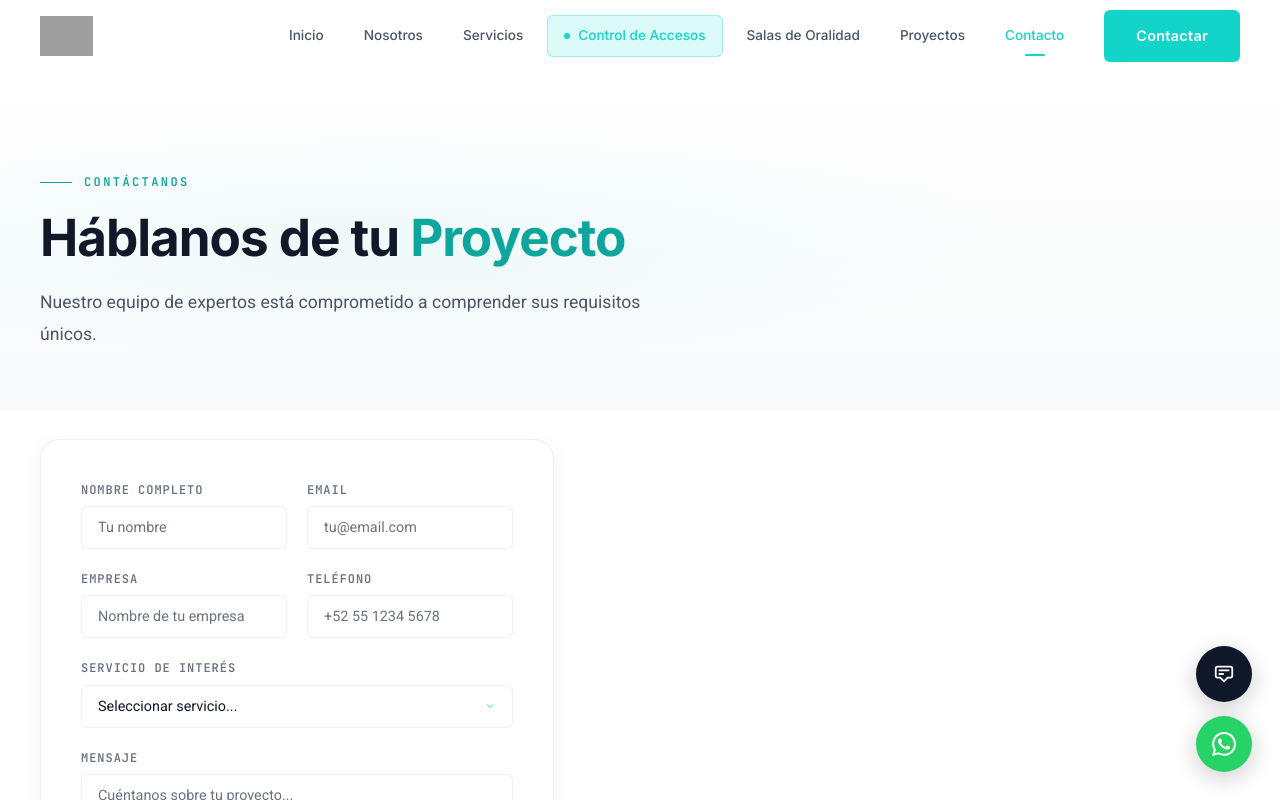
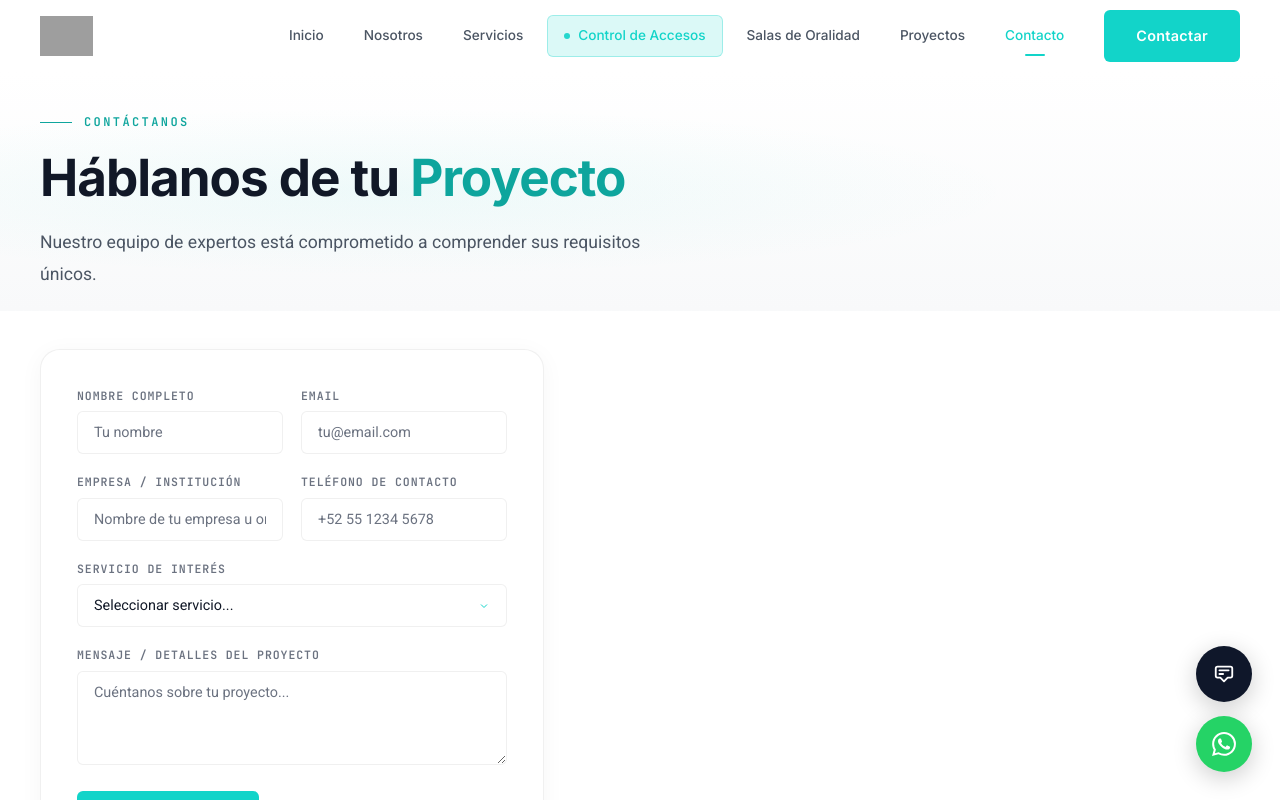
Before and after one commit to LucaFront-End/blegam, a React (Vite) app: page /contacto in a window 1280 px wide. Shown: the top 800 px of the page. Built offline with nearby package versions, Linux system fonts and the light colour scheme; grey boxes are pictures that could not be loaded; what @wix/sdk would draw is missing.

Commit message:
fix(contact): align top padding to prevent layout drop and support dynamic origen query parameter

```diff
--- a/src/pages/Contact.css
+++ b/src/pages/Contact.css
@@ -1,8 +1,15 @@
-.page-contact { padding-top: var(--nav-height); }
+/* ═══════════════════════════════════════════════════
+   BLEGAM — Contact Page Styles
+   ═══════════════════════════════════════════════════ */
+
+.page-contact {
+  padding-top: var(--nav-height);
+  min-height: 100vh;
+}
 
 .contact-hero {
   position: relative;
-  padding: 100px 0 60px;
+  padding: 40px 0 20px;
   overflow: hidden;
 }
 
@@ -15,29 +22,48 @@
   z-index: 0;
 }
 
-.contact-hero .container { position: relative; z-index: 1; }
+.contact-hero .container {
+  position: relative;
+  z-index: 1;
+}
 
-.contact-content { padding: 0 0 100px; }
+.contact-content {
+  padding: 10px 0 80px;
+}
 
 .contact-grid {
   display: grid;
-  grid-template-columns: 1.4fr 1fr;
-  gap: 40px;
+  grid-template-columns: 1.35fr 1fr;
+  gap: 32px;
   align-items: start;
 }
 
-.contact-form-wrap { padding: 40px; }
+.contact-form-wrap {
+  padding: 36px;
+}
 
-.contact-form { display: flex; flex-direction: column; gap: 20px; }
+.contact-form {
+  display: flex;
+  flex-direction: column;
+  gap: 18px;
+}
 
-.form-row { display: grid; grid-template-columns: 1fr 1fr; gap: 20px; }
+.form-row {
+  display: grid;
+  grid-template-columns: 1fr 1fr;
+  gap: 18px;
+}
 
-.form-group { display: flex; flex-direction: column; gap: 6px; }
+.form-group {
+  display: flex;
+  flex-direction: column;
+  gap: 6px;
+}
 
 .form-group label {
   font-family: var(--font-mono);
-  font-size: 0.75rem;
-  font-weight: 600;
+  font-size: 0.72rem;
+  font-weight: 700;
   letter-spacing: 0.08em;
   text-transform: uppercase;
   color: var(--text-tertiary);
@@ -76,43 +102,80 @@
   padding-right: 40px;
 }
 
-.form-submit { align-self: flex-start; margin-top: 8px; }
+.form-submit {
+  align-self: flex-start;
+  margin-top: 8px;
+}
 
 .contact-success {
   text-align: center;
-  padding: 60px 20px;
+  padding: 50px 20px;
 }
 
 .success-icon {
-  width: 64px; height: 64px;
+  width: 64px;
+  height: 64px;
   border-radius: 50%;
   background: var(--accent-glow);
   border: 2px solid var(--accent-primary);
-  display: flex; align-items: center; justify-content: center;
-  font-size: 1.8rem; color: var(--accent-primary);
+  display: flex;
+  align-items: center;
+  justify-content: center;
+  font-size: 1.8rem;
+  color: var(--accent-primary);
   margin: 0 auto 20px;
 }
 
-.contact-success h3 { font-size: 1.5rem; margin-bottom: 8px; }
-.contact-success p { color: var(--text-secondary); }
+.contact-success h3 {
+  font-size: 1.5rem;
+  margin-bottom: 8px;
+}
 
-.info-card { padding: 32px; }
-.info-card h3 { font-size: 1.1rem; margin-bottom: 24px; color: var(--text-primary); }
+.contact-success p {
+  color: var(--text-secondary);
+}
 
-.info-items { display: flex; flex-direction: column; gap: 16px; }
+.info-card {
+  padding: 32px;
+}
+
+.info-card h3 {
+  font-size: 1.1rem;
+  margin-bottom: 24px;
+  color: var(--text-primary);
+}
+
+.info-items {
+  display: flex;
+  flex-direction: column;
+  gap: 16px;
+}
 
 .info-item {
-  display: flex; align-items: center; gap: 16px;
+  display: flex;
+  align-items: center;
+  gap: 16px;
   padding: 12px 16px;
   border-radius: var(--radius-sm);
   transition: background var(--duration-fast);
+  color: inherit;
+  text-decoration: none;
 }
 
-.info-item:hover { background: var(--bg-glass-light); }
+.info-item:hover {
+  background: var(--bg-glass-light);
+}
 
-.info-icon { font-size: 1.4rem; flex-shrink: 0; }
+.info-icon {
+  font-size: 1.4rem;
+  flex-shrink: 0;
+}
 
-.info-item div { display: flex; flex-direction: column; gap: 2px; }
+.info-item div {
+  display: flex;
+  flex-direction: column;
+  gap: 2px;
+}
 
 .info-label {
   font-family: var(--font-mono);
@@ -122,9 +185,16 @@
   color: var(--text-tertiary);
 }
 
-.info-value { font-size: 0.9rem; color: var(--text-secondary); }
+.info-value {
+  font-size: 0.9rem;
+  color: var(--text-secondary);
+}
 
 @media (max-width: 900px) {
-  .contact-grid { grid-template-columns: 1fr; }
-  .form-row { grid-template-columns: 1fr; }
+  .contact-grid {
+    grid-template-columns: 1fr;
+  }
+  .form-row {
+    grid-template-columns: 1fr;
+  }
 }
--- a/src/pages/Contact.jsx
+++ b/src/pages/Contact.jsx
@@ -2,7 +2,6 @@ import { useState, useEffect } from 'react';
 import { Helmet } from 'react-helmet-async';
 import { useSearchParams } from 'react-router-dom';
 import { brand } from '../data/content';
-import { useScrollReveal } from '../hooks/useScrollReveal';
 import { fetchAllLandings } from '../lib/landingService';
 import './Contact.css';
 
@@ -10,28 +9,50 @@ export default function Contact() {
   const [searchParams] = useSearchParams();
   const queryCiudad = searchParams.get('ciudad');
   const queryType = searchParams.get('type');
+  const queryOrigen = searchParams.get('origen');
+
   const [activeLanding, setActiveLanding] = useState(null);
 
   const [form, setForm] = useState({ name:'', email:'', company:'', phone:'', service:'', message:'' });
   const [submitted, setSubmitted] = useState(false);
   const [sending, setSending] = useState(false);
-  const heroRef = useScrollReveal();
 
   useEffect(() => {
+    const origen = queryOrigen || queryType;
+    let initialService = '';
+    let initialMessage = '';
+
+    if (origen === 'salas') {
+      initialService = 'Justicia Digital / Salas de Oralidad';
+      initialMessage = 'Hola, me interesa una cotización para proyecto de Salas de Juicios Orales.';
+    } else if (origen === 'control-accesos' || origen === 'accesos') {
+      initialService = 'Seguridad Integral / Control de Accesos';
+      initialMessage = 'Hola, me interesa una cotización para sistema de Control de Accesos.';
+    } else if (origen === 'servicios') {
+      initialService = 'Ingeniería y Software';
+      initialMessage = 'Hola, me interesa una consulta sobre servicios de ingeniería e infraestructura IT.';
+    }
+
     if (queryCiudad) {
       fetchAllLandings().then(list => {
-        const found = list.find(l => l.ciudad === queryCiudad && l.type === queryType);
+        const found = list.find(l => l.ciudad === queryCiudad && (l.type === queryType || l.type === queryOrigen));
         if (found) {
           setActiveLanding(found);
           setForm(prev => ({
             ...prev,
-            service: found.type === 'salas' ? 'Justicia Digital / Salas de Oralidad' : 'Ingeniería y Software',
+            service: found.type === 'salas' ? 'Justicia Digital / Salas de Oralidad' : 'Seguridad Integral / Control de Accesos',
             message: `Hola, me interesa una cotización para la zona de ${found.ciudad}, ${found.estado}.`
           }));
         }
       });
+    } else if (initialService) {
+      setForm(prev => ({
+        ...prev,
+        service: initialService,
+        message: prev.message || initialMessage
+      }));
     }
-  }, [queryCiudad, queryType]);
+  }, [queryCiudad, queryType, queryOrigen]);
 
   const handleChange = (e) => setForm({ ...form, [e.target.name]: e.target.value });
 
@@ -39,15 +60,19 @@ export default function Contact() {
     e.preventDefault();
     setSending(true);
 
+    const origenRef = queryOrigen || queryType || 'Directo';
+
     const body = new FormData();
     body.append('Nombre', form.name);
     body.append('Email', form.email);
     body.append('Empresa', form.company);
     body.append('Teléfono', form.phone);
     body.append('Servicio de interés', form.service);
+    body.append('Origen / Referencia', origenRef);
     body.append('Mensaje', form.message);
-    // FormSubmit config — clean email, no template, Spanish subject
-    body.append('_subject', 'Nueva solicitud de cotización desde blegam.com');
+
+    // FormSubmit config
+    body.append('_subject', `Nueva solicitud de cotización [Origen: ${origenRef.toUpperCase()}] desde blegam.com`);
     body.append('_captcha', 'false');
     body.append('_template', 'table');
     body.append('_autoresponse', 'Gracias por contactar a Blegam Corp. Hemos recibido tu solicitud y un ejecutivo te contactará en las próximas 24 horas.');
@@ -65,35 +90,67 @@ export default function Contact() {
     }
   };
 
+  const currentOrigen = queryOrigen || queryType;
+
   return (
     <main className="page-contact">
       <Helmet>
-        <title>{activeLanding ? `${activeLanding.seoTitle} | Contacto` : 'Contacto Blegam Corp | Cotiza tu Proyecto de IT o Sala de Juicios Orales'}</title>
-        <meta name="description" content={activeLanding ? activeLanding.seoDescription : 'Solicita una cotización con Blegam Corp para instalación de Salas de Juicios Orales, infraestructura tecnológica e implementación de IT para empresas, corporativos e instituciones.'} />
+        <title>
+          {activeLanding
+            ? `${activeLanding.seoTitle} | Contacto`
+            : currentOrigen === 'salas'
+            ? 'Contacto | Cotizar Salas de Juicios Orales | Blegam Corp'
+            : currentOrigen === 'control-accesos' || currentOrigen === 'accesos'
+            ? 'Contacto | Cotizar Control de Accesos | Blegam Corp'
+            : 'Contacto Blegam Corp | Cotiza tu Proyecto de IT'}
+        </title>
+        <meta
+          name="description"
+          content={activeLanding
+            ? activeLanding.seoDescription
+            : 'Solicita una cotización con Blegam Corp para instalación de Salas de Juicios Orales, infraestructura tecnológica e implementación de IT para empresas.'}
+        />
       </Helmet>
 
-      <section className="contact-hero" ref={heroRef}>
+      {/* Hero Header */}
+      <section className="contact-hero">
         <div className="contact-hero-bg" />
-        <div className="container reveal">
-          <span className="section-label">Contáctanos</span>
-          <h1 className="section-title">Háblanos de tu <span className="accent">Proyecto {activeLanding ? `en ${activeLanding.ciudad}` : ''}</span></h1>
+        <div className="container">
+          <span className="section-label">
+            {activeLanding
+              ? `Zona ${activeLanding.ciudad}`
+              : currentOrigen === 'salas'
+              ? 'Justicia Digital & Salas de Oralidad'
+              : currentOrigen === 'control-accesos' || currentOrigen === 'accesos'
+              ? 'Control de Accesos & Seguridad'
+              : 'Contáctanos'}
+          </span>
+          <h1 className="section-title">
+            Háblanos de tu <span className="accent">Proyecto {activeLanding ? `en ${activeLanding.ciudad}` : currentOrigen ? `de ${currentOrigen.replace('-', ' ')}` : ''}</span>
+          </h1>
           <p className="section-description">
             {activeLanding
               ? `Implementación a medida y soporte en la zona de ${activeLanding.ciudad}, ${activeLanding.estado}.`
+              : currentOrigen === 'salas'
+              ? "Cotización e ingeniería especializada para Salas de Juicios Orales y recintos judiciales en todo México."
+              : currentOrigen === 'control-accesos' || currentOrigen === 'accesos'
+              ? "Diseño e implementación de sistemas de control de acceso, torniquetes, biometría y automatización."
               : "Nuestro equipo de expertos está comprometido a comprender sus requisitos únicos."}
           </p>
         </div>
       </section>
 
+      {/* Form & Info Section */}
       <section className="contact-content">
         <div className="container">
           <div className="contact-grid">
+            {/* Form Wrap */}
             <div className="contact-form-wrap glass-card">
               {submitted ? (
                 <div className="contact-success">
                   <div className="success-icon">✓</div>
                   <h3>¡Registro Exitoso!</h3>
-                  <p>Te contactará un ejecutivo en 24 hrs</p>
+                  <p>Te contactará un ejecutivo especializado en menos de 24 hrs.</p>
                 </div>
               ) : (
                 <form onSubmit={handleSubmit} className="contact-form">
@@ -109,11 +166,11 @@ export default function Contact() {
                   </div>
                   <div className="form-row">
                     <div className="form-group">
-                      <label>Empresa</label>
-                      <input name="company" type="text" value={form.company} onChange={handleChange} placeholder="Nombre de tu empresa" />
+                      <label>Empresa / Institución</label>
+                      <input name="company" type="text" value={form.company} onChange={handleChange} placeholder="Nombre de tu empresa u organismo" />
                     </div>
                     <div className="form-group">
-                      <label>Teléfono</label>
+                      <label>Teléfono de Contacto</label>
                       <input name="phone" type="tel" value={form.phone} onChange={handleChange} placeholder="+52 55 1234 5678" />
                     </div>
                   </div>
@@ -122,14 +179,14 @@ export default function Contact() {
                     <select name="service" value={form.service} onChange={handleChange}>
                       <option value="">Seleccionar servicio...</option>
                       <option value="Justicia Digital / Salas de Oralidad">Justicia Digital / Salas de Oralidad</option>
-                      <option value="Seguridad Integral">Seguridad Integral</option>
+                      <option value="Seguridad Integral / Control de Accesos">Seguridad Integral / Control de Accesos</option>
                       <option value="Ingeniería y Software">Ingeniería y Software</option>
                       <option value="Broadcast">Broadcast</option>
                     </select>
                   </div>
                   <div className="form-group">
-                    <label>Mensaje</label>
-                    <textarea name="message" rows="5" value={form.message} onChange={handleChange} placeholder="Cuéntanos sobre tu proyecto..." />
+                    <label>Mensaje / Detalles del Proyecto</label>
+                    <textarea name="message" rows="4" value={form.message} onChange={handleChange} placeholder="Cuéntanos sobre tu proyecto..." />
                   </div>
                   <button type="submit" className="btn btn-primary form-submit" disabled={sending}>
                     {sending ? 'Enviando...' : 'Cotizar Ahora →'}
@@ -138,6 +195,7 @@ export default function Contact() {
               )}
             </div>
 
+            {/* Direct Info Card */}
             <div className="contact-info">
               <div className="info-card glass-card">
                 <h3>Información Directa</h3>
@@ -148,15 +206,15 @@ export default function Contact() {
                   </a>
                   <a href={activeLanding ? activeLanding.whatsappUrl : brand.contact.whatsappLink} className="info-item" target="_blank" rel="noopener noreferrer">
                     <span className="info-icon">💬</span>
-                    <div><span className="info-label">WhatsApp</span><span className="info-value">{brand.contact.whatsapp}</span></div>
+                    <div><span className="info-label">WhatsApp Directo</span><span className="info-value">{brand.contact.whatsapp}</span></div>
                   </a>
                   <a href={`mailto:${brand.contact.email}`} className="info-item">
                     <span className="info-icon">✉️</span>
-                    <div><span className="info-label">Email</span><span className="info-value">{brand.contact.email}</span></div>
+                    <div><span className="info-label">Email Corporativo</span><span className="info-value">{brand.contact.email}</span></div>
                   </a>
                   <a href={brand.contact.mapLink} className="info-item" target="_blank" rel="noopener noreferrer">
                     <span className="info-icon">📍</span>
-                    <div><span className="info-label">Dirección</span><span className="info-value">{brand.contact.address}</span></div>
+                    <div><span className="info-label">Oficinas Principales</span><span className="info-value">{brand.contact.address}</span></div>
                   </a>
                 </div>
               </div>
--- a/src/pages/SalasOralidad.jsx
+++ b/src/pages/SalasOralidad.jsx
@@ -554,7 +554,7 @@ export default function SalasOralidad({ landing: propLanding }) {
               : 'Agende un diagnóstico gratuito con nuestros especialistas.'}
           </p>
           <div className="cta-actions">
-            <Link to={landing ? `/contacto?ciudad=${encodeURIComponent(landing.ciudad)}&type=${landing.type}` : "/contacto"} className="btn btn-primary">Agendar Diagnóstico</Link>
+            <Link to={landing ? `/contacto?ciudad=${encodeURIComponent(landing.ciudad)}&type=${landing.type}&origen=salas` : "/contacto?origen=salas"} className="btn btn-primary">Agendar Diagnóstico</Link>
             <a href={landing ? landing.whatsappUrl : brand.contact.whatsappLink} className="btn btn-ghost" target="_blank" rel="noopener noreferrer">💬 WhatsApp Directo</a>
           </div>
         </div>
--- a/src/pages/Servicios.jsx
+++ b/src/pages/Servicios.jsx
@@ -51,7 +51,7 @@ export default function Servicios() {
             Nuestro equipo analizará tus requerimientos y te presentará la solución óptima en 48 horas.
           </p>
           <div className="cta-actions">
-            <Link to="/contacto" className="btn btn-primary">Solicitar Cotización →</Link>
+            <Link to="/contacto?origen=servicios" className="btn btn-primary">Solicitar Cotización →</Link>
             <a href={brand.contact.whatsappLink} className="btn btn-outline" target="_blank" rel="noopener noreferrer">
               💬 WhatsApp
             </a>
```
